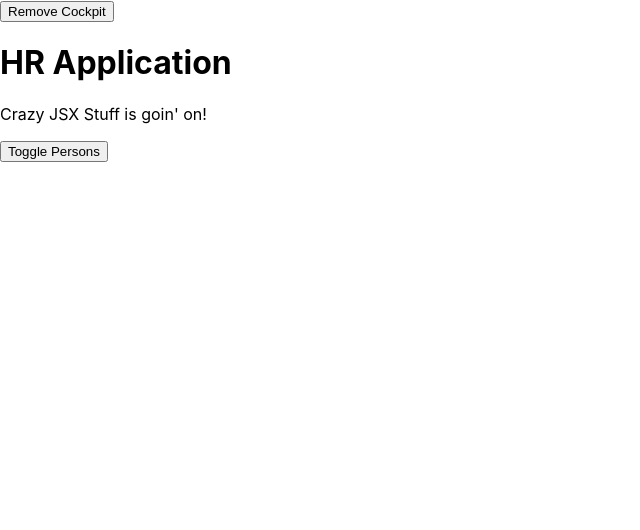
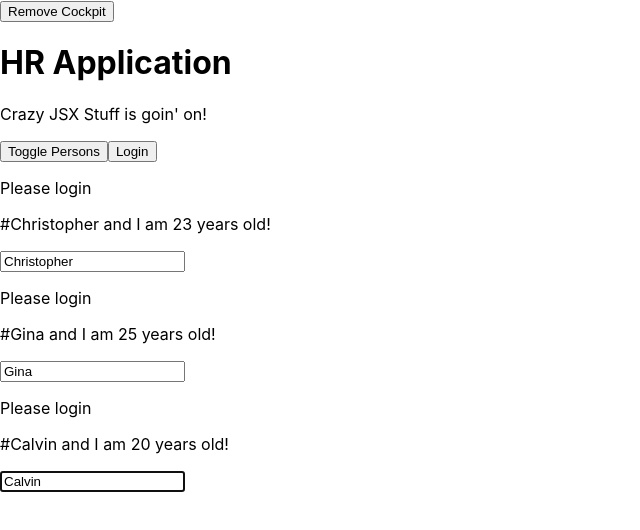
Before and after one commit to CrisioDev/Learn_React_006, a React app: page / in a window 1280 px wide. Shown: the top 530 px of the page, without its empty margins (0-640 px from the left). Built offline with nearby package versions, Linux system fonts and the light colour scheme.

Commit message:
Context  or useContext integrated for globalaccess

```diff
--- a/src/components/Cockpit/Cockpit.js
+++ b/src/components/Cockpit/Cockpit.js
@@ -1,14 +1,23 @@
-import React , { useEffect } from 'react';
+import React , { useEffect, useRef, useContext } from 'react';
 import classes from './Cockpit.css';
+import AuthContext from '../../context/auth-context';
 
 const cockpit = (props) => {
-  // useEffect replaces all Lifecycle Methods from Components differentianting from syntax
-  // useEffect(() => {
-  //   console.log("[Cockpit.js] useEffect - Hook | I will run every render cycle");
-  //   setTimeout(()=>{
-  //     alert('Possible Http-Request done!');
-  //   }, 1000);
-  // }, []); //only happens initially with []
+    const toggleButtonRef = useRef(null); //Access JSX-Element on DOM
+    const authContext = useContext(AuthContext); //Global variable Access
+
+  //useEffect replaces all Lifecycle Methods from Components differentianting from syntax
+  //useEffect runs after every renderCycle an can access on screen Data
+  useEffect(() => {
+    console.log("[Cockpit.js] useEffect - Hook | I will run every render cycle");
+    // setTimeout(()=>{
+    //   alert('Possible Http-Request done!');
+    // }, 1000);
+    toggleButtonRef.current.click();
+    return() => {
+      console.log("Button Clicked!");
+    };
+  }, []); //only happens initially with []
 
   // useEffect(() => { // could be used more than once
   //   console.log("[Cockpit.js] useEffect - Hook | I will run every render cycle");
@@ -39,9 +48,12 @@ const cockpit = (props) => {
           <h1>{props.title}</h1>
           <p className={assignedClasses.join(' ')}>Crazy JSX Stuff is goin' on!</p>
           <button
-              className={btnClass}
-              onClick={props.togglePersonsHandler}>
-              Toggle Persons</button>
+            ref={toggleButtonRef}
+            className={btnClass}
+            onClick={props.togglePersonsHandler}>
+            Toggle Persons
+          </button>
+            <button onClick={authContext.login}>Login</button>
       </div>
   );
 };
--- a/src/components/Persons/Person/Person.js
+++ b/src/components/Persons/Person/Person.js
@@ -3,16 +3,27 @@ import PropTypes from 'prop-types';
 import Aux from '../../../hoc/Aux'; //import higher order component
 import withClass from '../../../hoc/withClass'; //import WithClass as HOC
 import styles from './Person.css';
+import AuthContext from '../../../context/auth-context';
 
 class Person extends Component {
+    constructor(){
+        super();
+        this.inputElementRef = React.createRef();
+    }
+
+    static contextType = AuthContext; //React connects Context behind the scenes with these syntax this.context for access
+
     componentDidMount(){
-        this.inputElement.focus();
+        //this.inputElement.focus();
+        this.inputElementRef.current.focus();
+        console.log("[PersonJS] Auth:" + this.context.authenticated);
     }
 
     render(){
         console.log('[Person.js rendering...]');
         return (
             <Aux>
+                {this.context.authenticated ? <p>Authenticated</p> : <p>Please login</p>}
                 <p onClick={this.props.click}>
                     #{this.props.name} and I am {this.props.age} years old!
                 </p>
@@ -21,7 +32,8 @@ class Person extends Component {
                 </p>
                 <input
                     type="text"
-                    ref={(inputEl) => {this.inputElement = inputEl}}
+                    //ref={(inputEl) => {this.inputElement = inputEl}} //both works with componentDidMount
+                    ref={this.inputElementRef}
                     onChange={this.props.changed}
                     value={this.props.name}
                 />
--- a/src/components/Persons/Persons.js
+++ b/src/components/Persons/Persons.js
@@ -1,5 +1,5 @@
 import React, { PureComponent } from 'react';
-import Person from './Person/Person'
+import Person from './Person/Person';
 
 class Persons extends PureComponent{
     // Warning without use
@@ -40,7 +40,9 @@ class Persons extends PureComponent{
                 click={() => this.props.clicked(index)}
                 name={person.name}
                 age={person.age}
-                changed={(event) => this.props.changed(event, person.id)} />
+                changed={(event) => this.props.changed(event, person.id)}
+                isAuth = {this.props.isAuthenticated}
+            />
             );
         });
     }
--- a/src/containers/App.js
+++ b/src/containers/App.js
@@ -4,6 +4,7 @@ import Persons from '../components/Persons/Persons';
 import Cockpit from '../components/Cockpit/Cockpit';
 import withClass from '../hoc/withClass';
 import Aux from '../hoc/Aux';
+import AuthContext from '../context/auth-context';
 
 
 class App extends Component {
@@ -20,6 +21,7 @@ class App extends Component {
     ],
     showPersons: false,
     showCockpit: true,
+    authenticated: false,
     changecounter : 0
   }
 
@@ -81,6 +83,12 @@ class App extends Component {
     });
   }
 
+  loginHandler = () => {
+    this.setState({
+      authenticated: true
+    });
+  }
+
   render() {
     console.log('[App.js] render');
     let persons = null;
@@ -89,13 +97,19 @@ class App extends Component {
       persons = <Persons
           persons={this.state.persons}
           clicked={this.deletePersonHandler}
-          changed={this.nameChangedHandler}/>;
+          changed={this.nameChangedHandler}
+          isAuthenticated={this.state.authenticated}
+        />;
     }
 
     //outsourcing div to hoc: WithClass
     return (
       <Aux>
         <button onClick={() => {this.setState({showCockpit: !this.state.showCockpit})}}>Remove Cockpit</button>
+        <AuthContext.Provider value={{
+              authenticated: this.state.authenticated,
+              login: this.loginHandler
+        }}>
         {this.state.showCockpit ? (
             <Cockpit
               title={this.props.appTitle}
@@ -105,6 +119,7 @@ class App extends Component {
             />
           ):null}
           {persons}
+        </AuthContext.Provider>
       </Aux>
     );
   }
--- /dev/null
+++ b/src/context/auth-context.js
@@ -0,0 +1,9 @@
+import React from 'react';
+
+const authContext = React.createContext({
+    authenticated: false,
+    login: () => {}
+});
+//authContext in this Case is a globally avaible var in JS
+
+export default authContext;
```
Lines whose indentation alone changed are shown as unchanged.
